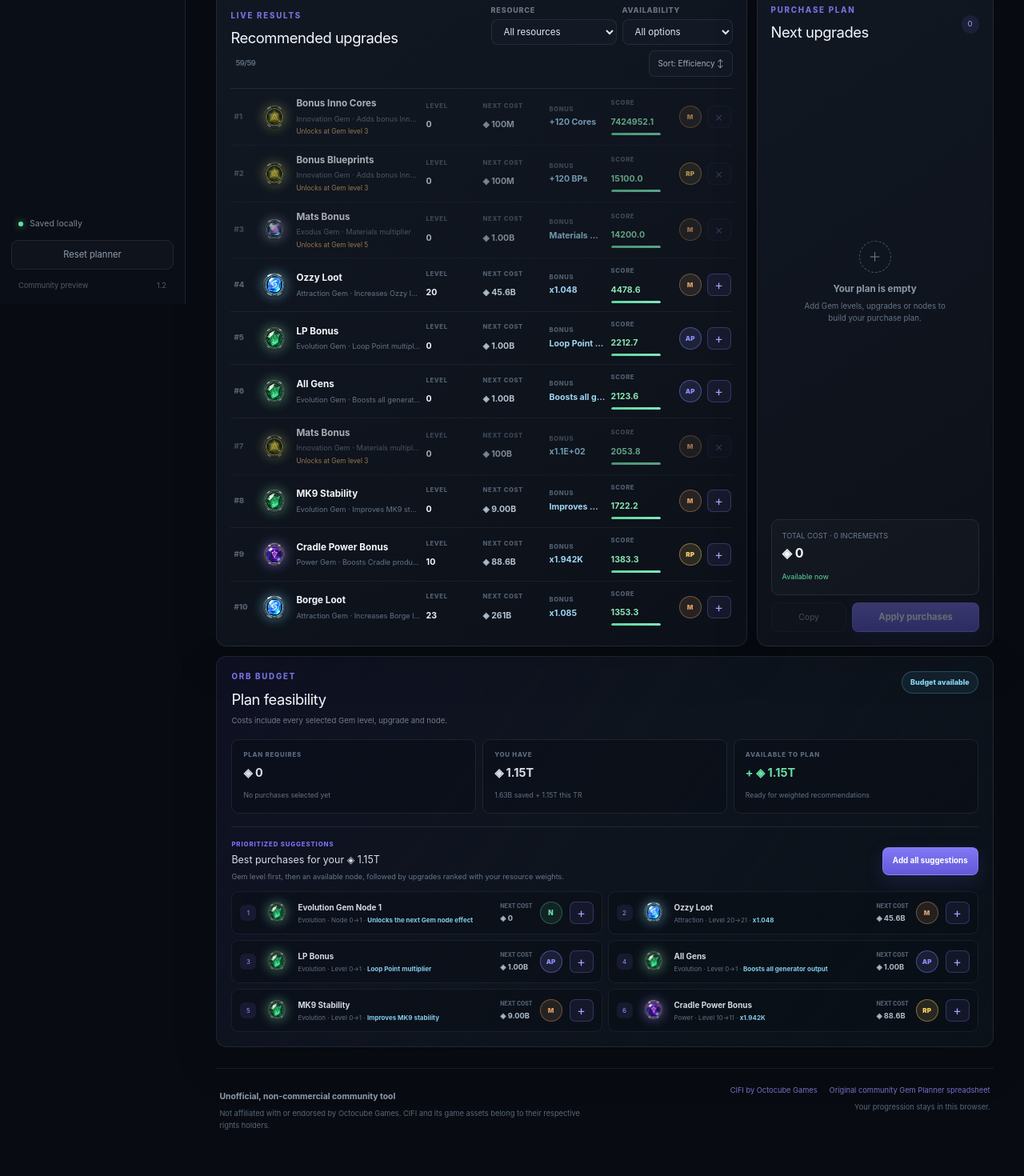
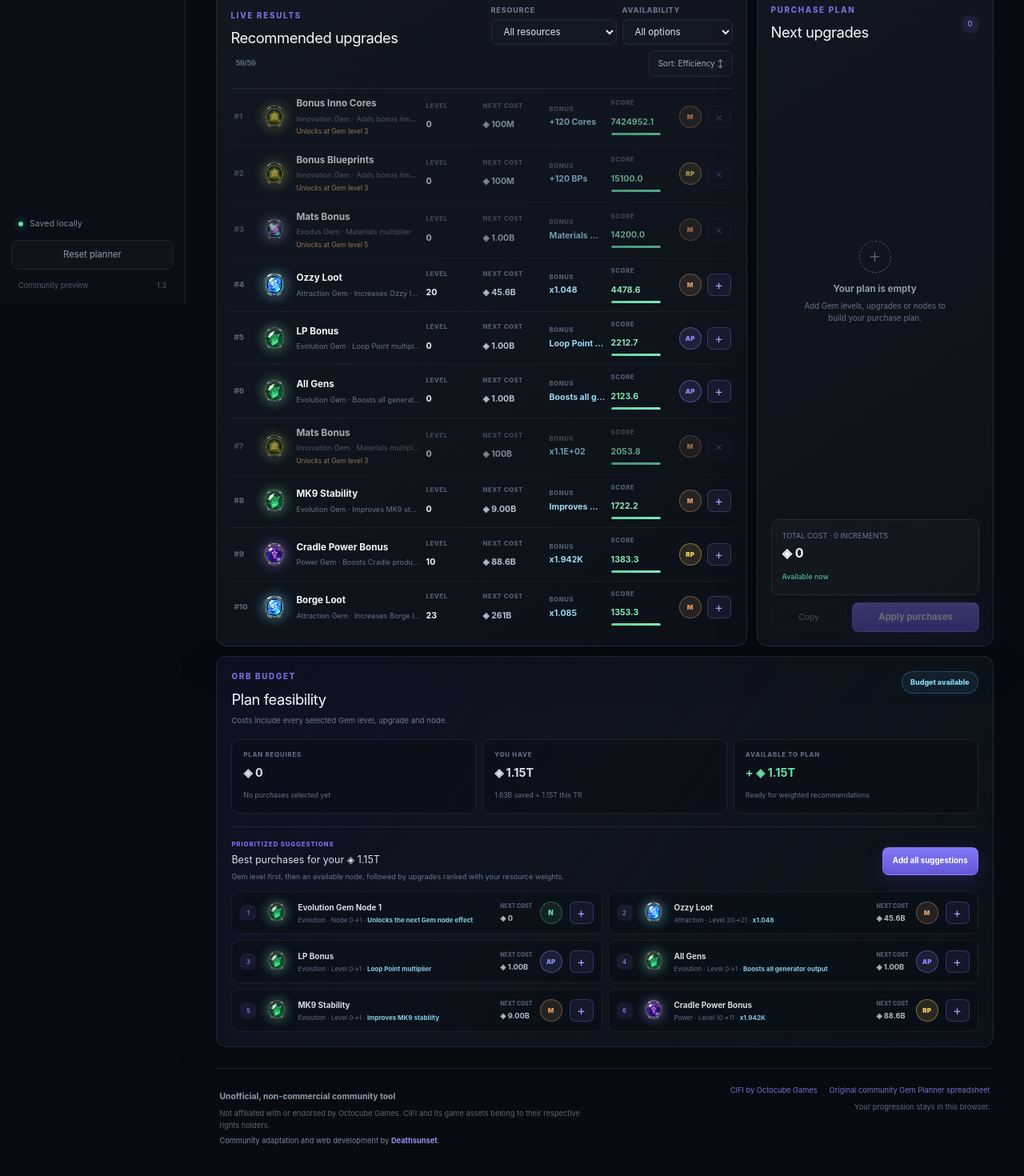
Before and after one commit to Deathsunset/cifi-gem-planner, a Next.js app: page / in a window 1280 px wide. Shown: the part 420-1890 px from the top of the page at 80% size. Built offline with nearby package versions, Linux system fonts and the light colour scheme.

Commit message:
Credit Deathsunset as community developer

```diff
--- a/app/globals.css
+++ b/app/globals.css
@@ -147,6 +147,7 @@ select { min-width: 128px; padding: 9px 30px 9px 11px; border: 1px solid var(--b
 .weights-grid { display: grid; grid-template-columns: repeat(2, minmax(0,1fr)); gap: 10px; }.weight-card { display: grid; grid-template-columns: 38px 1fr minmax(120px,1.2fr) 42px; align-items: center; gap: 13px; padding: 17px; }.weight-card div strong { display: block; font-size: .72rem; }.weight-card div small { display: block; margin-top: 2px; color: #607083; font-size: .55rem; }.weight-card input { width: 100%; accent-color: var(--range); }.weight-card output { padding: 7px; border: 1px solid var(--border); border-radius: 7px; color: var(--range); font-size: .7rem; font-weight: 800; text-align: center; }
 .info-panel { display: flex; gap: 13px; margin-top: 12px; padding: 17px; }.info-panel > span { display: grid; place-items: center; width: 28px; height: 28px; flex: 0 0 28px; border-radius: 50%; background: rgba(95,205,245,.1); color: var(--cyan); font-size: .7rem; font-weight: 850; }.info-panel strong { font-size: .7rem; }.info-panel p { margin: 4px 0 0; color: #718095; font-size: .62rem; line-height: 1.55; }
 .site-footer { display: flex; align-items: flex-start; justify-content: space-between; gap: 30px; margin-top: 26px; padding: 20px 4px 0; border-top: 1px solid var(--border); color: #596779; }.site-footer strong { color: #8f9cac; font-size: .65rem; }.site-footer p { max-width: 570px; margin: 5px 0 0; font-size: .58rem; line-height: 1.55; }.footer-links { display: flex; flex-wrap: wrap; justify-content: flex-end; gap: 7px 15px; max-width: 620px; font-size: .58rem; text-align: right; }.footer-links a { color: #7770c8; text-decoration: none; }.footer-links a:hover { color: #aaa4ff; text-decoration: underline; }.footer-links span { flex-basis: 100%; }
+.creator-credit { color: #78869a; }.creator-credit a { color: #9a93ec; font-weight: 700; text-decoration: none; }.creator-credit a:hover { color: #b9b4ff; text-decoration: underline; }
 
 
 @media (max-width: 1120px) {
--- a/app/page.tsx
+++ b/app/page.tsx
@@ -491,7 +491,7 @@ export default function Home() {
       <aside className={`sidebar ${mobileNav ? "is-open" : ""}`}>
         <div className="brand"><div className="brand-mark"><img src="gem-planner-mark.png" alt="Gem Planner" /></div><div><strong>Gem Planner</strong><small>CIFI community tool</small></div></div>
         <nav aria-label="Main navigation"><p>PLANNING</p>{navItems.map((item) => <button key={item.id} className={view === item.id ? "active" : ""} onClick={() => { setView(item.id); setMobileNav(false); }}><i>{item.icon}</i><span>{item.label}</span>{item.id === "planner" && plannedCount > 0 && <b>{plannedCount}</b>}</button>)}</nav>
-        <div className="sidebar-bottom"><div className="save-state"><i /><span>{notice}</span></div><button className="ghost-button" onClick={reset}>Reset planner</button><p>Community preview <span>1.2</span></p></div>
+        <div className="sidebar-bottom"><div className="save-state"><i /><span>{notice}</span></div><button className="ghost-button" onClick={reset}>Reset planner</button><p>Community preview <span>1.3</span></p></div>
       </aside>
 
       <section className="workspace">
@@ -577,7 +577,7 @@ export default function Home() {
           {view === "weights" && <section className="single-view"><div className="section-heading"><div><p className="eyebrow">PERSONAL PRIORITIES</p><h1>Resource weights</h1><p>Tell the planner what matters most to your build.</p></div><button className="ghost-button" onClick={() => setWeights(DEFAULT_WEIGHTS)}>Restore defaults</button></div><div className="weights-grid">{(Object.keys(RESOURCE_META) as Resource[]).map((resource) => <article className="weight-card panel" key={resource}><ResourceIcon resource={resource} /><div><strong>{RESOURCE_META[resource].label}</strong><small>Relative value</small></div><input type="range" min="1" max="120" value={weights[resource]} onChange={(event) => setWeights((current) => ({ ...current, [resource]: Number(event.target.value) }))} style={{ "--range": RESOURCE_META[resource].color } as React.CSSProperties} /><output>{weights[resource]}</output></article>)}</div><div className="info-panel panel"><span>i</span><div><strong>How weights work</strong><p>A higher value pushes upgrades for that resource towards the top. Scores are relative, so focus on the balance between resources rather than the absolute numbers.</p></div></div></section>}
 
           <footer className="site-footer">
-            <div><strong>Unofficial, non-commercial community tool</strong><p>Not affiliated with or endorsed by Octocube Games. CIFI and its game assets belong to their respective rights holders.</p></div>
+            <div><strong>Unofficial, non-commercial community tool</strong><p>Not affiliated with or endorsed by Octocube Games. CIFI and its game assets belong to their respective rights holders.</p><p className="creator-credit">Community adaptation and web development by <a href="https://github.com/Deathsunset" target="_blank" rel="noreferrer">Deathsunset</a>.</p></div>
             <div className="footer-links"><a href="https://octocubegames.com/" target="_blank" rel="noreferrer">CIFI by Octocube Games</a><a href="https://docs.google.com/spreadsheets/d/1tpf9QzHdih9E8R0_IA96FY4cMOHRM0cO0a5rd9TtD-I/edit?gid=0#gid=0" target="_blank" rel="noreferrer">Original community Gem Planner spreadsheet</a><span>Your progression stays in this browser.</span></div>
           </footer>
         </div>
```
Also changed, not shown: 2 other files (tests, documents, lock files or other folders).
